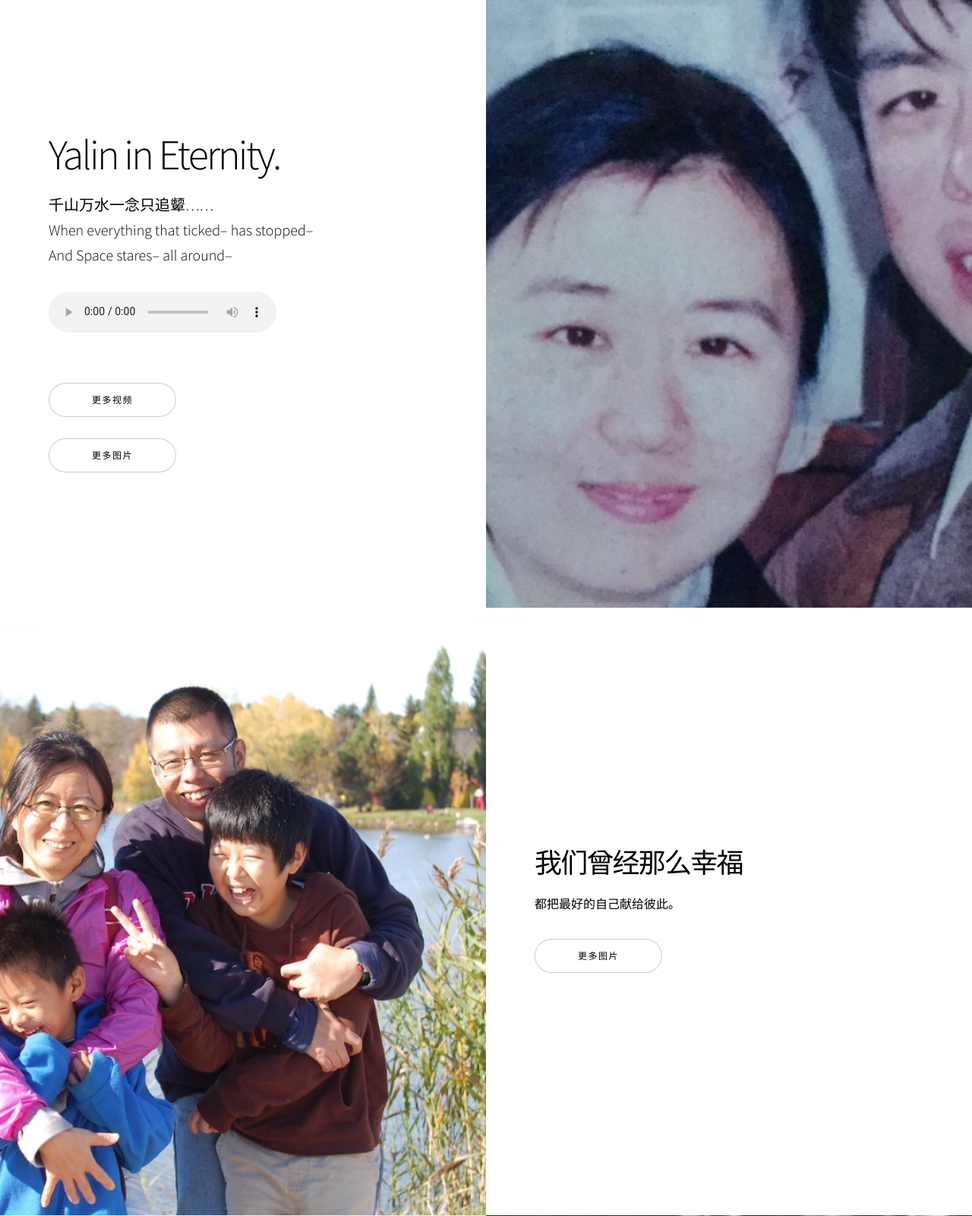
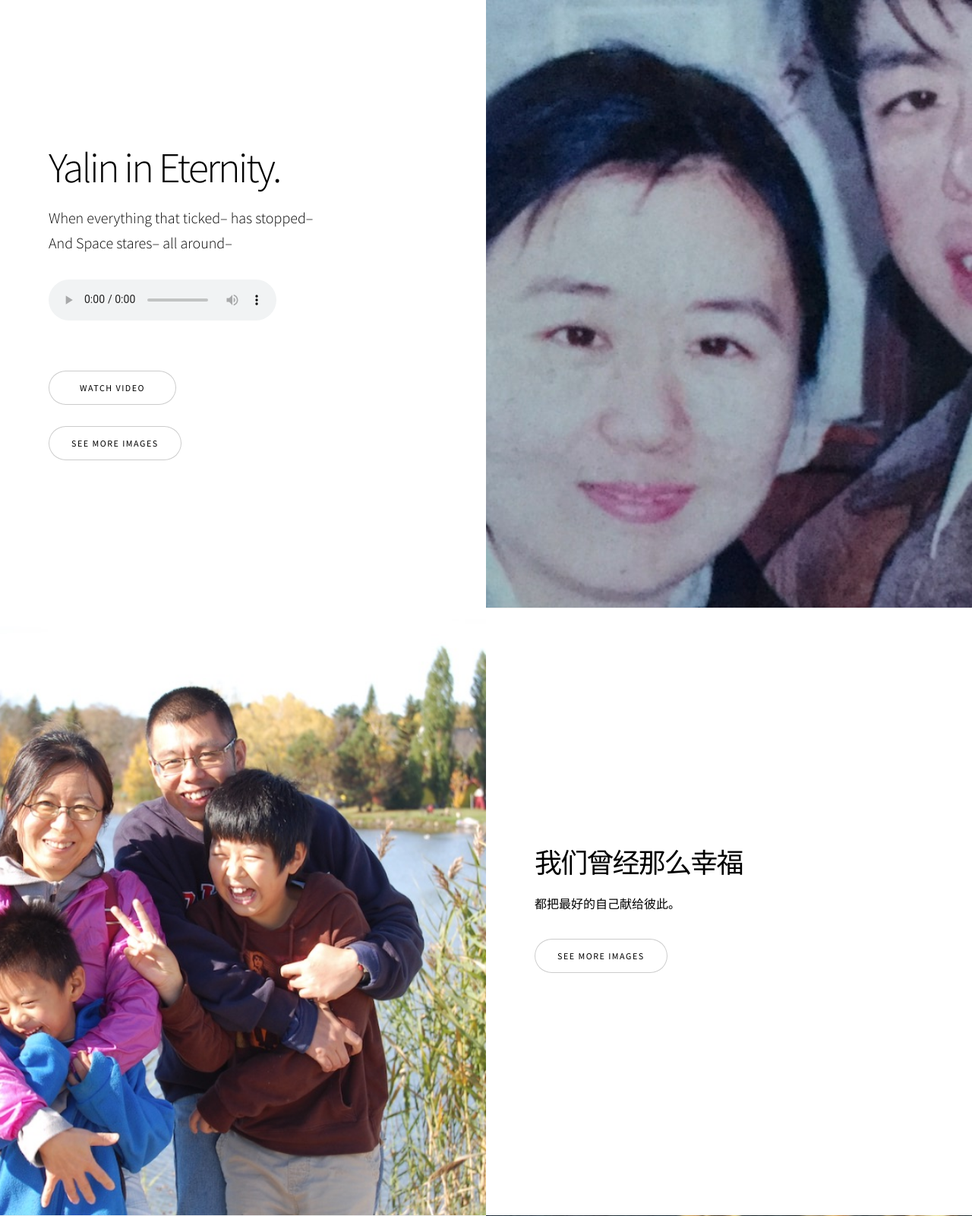
Before and after one commit to ytop/yalin, a PHP site: page / in a window 1280 px wide. Shown: the top 1601 px of the page at 76% size. Run offline with PHP 8.4, Linux system fonts and the light colour scheme; data that the repository does not hold is empty.

Commit message:
english v1

```diff
--- a/image_best.html
+++ b/image_best.html
@@ -2,7 +2,7 @@
 <html lang="cn">
 
 <head>
-    <title>星辰间的雅琳</title>
+    <title>Yalin Memorial</title>
     <meta charset="utf-8"/>
     <meta name="viewport" content="width=device-width, initial-scale=1, user-scalable=no"/>
     <link rel="stylesheet" href="assets/css/main.css"/>
--- a/image_happy.html
+++ b/image_happy.html
@@ -2,7 +2,7 @@
 <html lang="en">
 
 <head>
-    <title>星辰间的雅琳</title>
+    <title>Yalin Memorial</title>
     <meta charset="utf-8"/>
     <meta name="viewport" content="width=device-width, initial-scale=1, user-scalable=no"/>
     <link rel="stylesheet" href="assets/css/main.css"/>
--- a/image_ill.html
+++ b/image_ill.html
@@ -2,7 +2,7 @@
 <html lang="cn">
 
 <head>
-    <title>星辰间的雅琳</title>
+    <title>Yalin Memorial</title>
     <meta charset="utf-8"/>
     <meta name="viewport" content="width=device-width, initial-scale=1, user-scalable=no"/>
     <link rel="stylesheet" href="assets/css/main.css"/>
--- a/image_kids.html
+++ b/image_kids.html
@@ -2,7 +2,7 @@
 <html lang="cn">
 
 <head>
-    <title>星辰间的雅琳</title>
+    <title>Yalin Memorial</title>
     <meta charset="utf-8"/>
     <meta name="viewport" content="width=device-width, initial-scale=1, user-scalable=no"/>
     <link rel="stylesheet" href="assets/css/main.css"/>
--- a/image_love.html
+++ b/image_love.html
@@ -2,7 +2,7 @@
 <html lang="cn">
 
 <head>
-    <title>星辰间的雅琳</title>
+    <title>Yalin Memorial</title>
     <meta charset="utf-8"/>
     <meta name="viewport" content="width=device-width, initial-scale=1, user-scalable=no"/>
     <link rel="stylesheet" href="assets/css/main.css"/>
--- a/image_rest.html
+++ b/image_rest.html
@@ -2,7 +2,7 @@
 <html lang="cn">
 
 <head>
-    <title>星辰间的雅琳</title>
+    <title>Yalin Memorial</title>
     <meta charset="utf-8"/>
     <meta name="viewport" content="width=device-width, initial-scale=1, user-scalable=no"/>
     <link rel="stylesheet" href="assets/css/main.css"/>
--- a/image_student.html
+++ b/image_student.html
@@ -2,7 +2,7 @@
 <html lang="cn">
 
 <head>
-    <title>星辰间的雅琳</title>
+    <title>Yalin Memorial</title>
     <meta charset="utf-8"/>
     <meta name="viewport" content="width=device-width, initial-scale=1, user-scalable=no"/>
     <link rel="stylesheet" href="assets/css/main.css"/>
--- a/index.php
+++ b/index.php
@@ -2,7 +2,7 @@
 <html lang="cn">
 
 <head>
-    <title>星辰间的雅琳</title>
+    <title>Yalin Memorial</title>
     <meta charset="utf-8"/>
     <meta name="viewport" content="width=device-width, initial-scale=1, user-scalable=no"/>
     <link rel="stylesheet" href="assets/css/main.css"/>
@@ -24,17 +24,16 @@
             class="banner style1 orient-left content-align-left image-position-right fullscreen onload-image-fade-in onload-content-fade-right">
         <div class="content">
             <h1>Yalin in Eternity.</h1>
-            <p class="major">千山万水一念只追颦……
-             <br>When everything that ticked– has stopped–
-             <br>And Space stares– all around– </p>
+            <p class="major">When everything that ticked– has stopped–
+                <br>And Space stares– all around– </p>
             <audio controls>
                 <source src="img/audio/butterflylover.mp3" type="audio/mpeg">
                 Your browser does not support the audio element.
             </audio>
             <p><br></p>
             <ul class="actions stacked">
-                <li><a href="video_kids.html" class="button big wide smooth-scroll-middle">更多视频</a></li>
-                <li><a href="image_best.html" class="button big wide smooth-scroll-middle">更多图片</a></li>
+                <li><a href="video_kids.html" class="button big wide smooth-scroll-middle">Watch Video</a></li>
+                <li><a href="image_best.html" class="button big wide smooth-scroll-middle">See More Images</a></li>
             </ul>
         </div>
         <div class="image">
@@ -51,7 +50,7 @@
             <h2>我们曾经那么幸福</h2>
             <p>都把最好的自己献给彼此。</p>
             <ul class="actions stacked">
-                <li><a href="image_happy.html" class="button big wide smooth-scroll-middle">更多图片</a></li>
+                <li><a href="image_happy.html" class="button big wide smooth-scroll-middle">See More Images</a></li>
             </ul>
         </div>
         <div class="image">
@@ -66,7 +65,7 @@
             <h2>如水如诗的年华</h2>
             <p>那时你的笑靥如甘泉。</p>
             <ul class="actions stacked">
-                <li><a href="image_love.html" class="button big wide smooth-scroll-middle">更多图片</a></li>
+                <li><a href="image_love.html" class="button big wide smooth-scroll-middle">See More Images</a></li>
             </ul>
         </div>
         <div class="image">
@@ -81,7 +80,7 @@
             <h2>爱你的孩子们</h2>
             <p>多少欢愉。</p>
             <ul class="actions stacked">
-                <li><a href="image_kids.html" class="button big wide smooth-scroll-middle">更多图片</a></li>
+                <li><a href="image_kids.html" class="button big wide smooth-scroll-middle">See More Images</a></li>
             </ul>
         </div>
         <div class="image">
@@ -96,7 +95,7 @@
             <h2>青春</h2>
             <p>绽放的军中玫瑰。</p>
             <ul class="actions stacked">
-                <li><a href="image_student.html" class="button big wide smooth-scroll-middle">更多图片</a></li>
+                <li><a href="image_student.html" class="button big wide smooth-scroll-middle">See More Images</a></li>
             </ul>
         </div>
         <div class="image">
@@ -111,7 +110,7 @@
             <h2>生病的日子</h2>
             <p>永远乐观的你，即使在化疗时。</p>
             <ul class="actions stacked">
-                <li><a href="image_ill.html" class="button big wide smooth-scroll-middle">更多图片</a></li>
+                <li><a href="image_ill.html" class="button big wide smooth-scroll-middle">See More Images</a></li>
             </ul>
         </div>
         <div class="image">
@@ -126,7 +125,7 @@
             <h2>安息之地</h2>
             <p>绿水青草伴鲜花（墓碑定制中...）。</p>
             <ul class="actions stacked">
-                <li><a href="image_rest.html" class="button big wide smooth-scroll-middle">更多图片</a></li>
+                <li><a href="image_rest.html" class="button big wide smooth-scroll-middle">See More Images</a></li>
             </ul>
         </div>
         <div class="image">
--- a/video_kids.html
+++ b/video_kids.html
@@ -2,7 +2,7 @@
 <html lang="cn">
 
 <head>
-    <title>星辰间的雅琳</title>
+    <title>Yalin Memorial</title>
     <meta charset="utf-8"/>
     <meta name="viewport" content="width=device-width, initial-scale=1, user-scalable=no"/>
     <link rel="stylesheet" href="assets/css/main.css"/>
```
